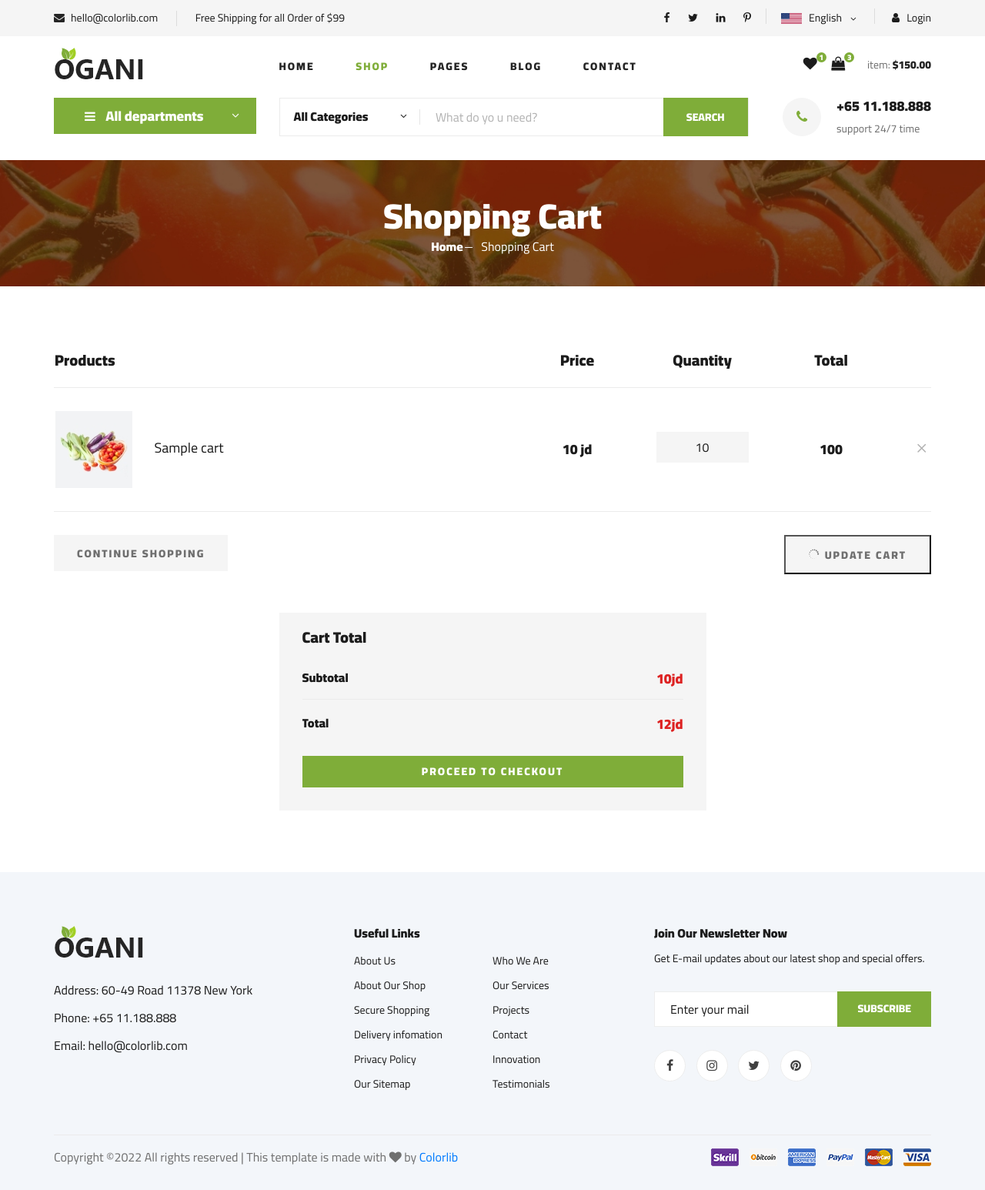
After one commit to Dokkaneh/ecommerce, a PHP site: page /dokkaneh/shoping-cart.php in a window 1280 px wide. The commit adds this page. Shown: the whole page at 77% size. Run offline with PHP 8.4, Linux system fonts and the light colour scheme; tables that the repository leaves empty or names only in its code hold one stand-in row (values such as "Sample post"); some libraries are stand-ins or nearby versions.

Commit message:
index&cart

```diff
--- /dev/null
+++ b/shoping-cart.php
@@ -0,0 +1,450 @@
+<?php require_once("connection.php");
+session_start();
+$_SESSION['status'] = true;
+$_SESSION['user_id'] = 1;
+$id = $_SESSION['user_id'];
+
+
+?>
+
+<!DOCTYPE html>
+<html lang="zxx">
+
+<head>
+    <meta charset="UTF-8">
+    <meta name="description" content="Ogani Template">
+    <meta name="keywords" content="Ogani, unica, creative, html">
+    <meta name="viewport" content="width=device-width, initial-scale=1.0">
+    <meta http-equiv="X-UA-Compatible" content="ie=edge">
+    <title>Ogani | Template</title>
+
+    <!-- Google Font -->
+    <link href="https://fonts.googleapis.com/css2?family=Cairo:wght@200;300;400;600;900&display=swap" rel="stylesheet">
+
+    <!-- Css Styles -->
+    <link rel="stylesheet" href="css/bootstrap.min.css" type="text/css">
+    <link rel="stylesheet" href="css/font-awesome.min.css" type="text/css">
+    <link rel="stylesheet" href="css/elegant-icons.css" type="text/css">
+    <link rel="stylesheet" href="css/nice-select.css" type="text/css">
+    <link rel="stylesheet" href="css/jquery-ui.min.css" type="text/css">
+    <link rel="stylesheet" href="css/owl.carousel.min.css" type="text/css">
+    <link rel="stylesheet" href="css/slicknav.min.css" type="text/css">
+    <link rel="stylesheet" href="css/style.css" type="text/css">
+</head>
+
+<body>
+    <!-- Page Preloder -->
+    <div id="preloder">
+        <div class="loader"></div>
+    </div>
+
+    <!-- Humberger Begin -->
+    <div class="humberger__menu__overlay"></div>
+    <div class="humberger__menu__wrapper">
+        <div class="humberger__menu__logo">
+            <a href="#"><img src="img/logo.png" alt=""></a>
+        </div>
+        <div class="humberger__menu__cart">
+            <ul>
+                <li><a href="#"><i class="fa fa-heart"></i> <span>1</span></a></li>
+                <li><a href="#"><i class="fa fa-shopping-bag"></i> <span>3</span></a></li>
+            </ul>
+            <div class="header__cart__price">item: <span>$150.00</span></div>
+        </div>
+        <div class="humberger__menu__widget">
+            <div class="header__top__right__language">
+                <img src="img/language.png" alt="">
+                <div>English</div>
+                <span class="arrow_carrot-down"></span>
+                <ul>
+                    <li><a href="#">Spanis</a></li>
+                    <li><a href="#">English</a></li>
+                </ul>
+            </div>
+            <div class="header__top__right__auth">
+                <a href="#"><i class="fa fa-user"></i> Login</a>
+            </div>
+        </div>
+        <nav class="humberger__menu__nav mobile-menu">
+            <ul>
+                <li class="active"><a href="./index.html">Home</a></li>
+                <li><a href="./shop-grid.html">Shop</a></li>
+                <li><a href="#">Pages</a>
+                    <ul class="header__menu__dropdown">
+                        <li><a href="./shop-details.html">Shop Details</a></li>
+                        <li><a href="./shoping-cart.html">Shoping Cart</a></li>
+                        <li><a href="./checkout.html">Check Out</a></li>
+                        <li><a href="./blog-details.html">Blog Details</a></li>
+                    </ul>
+                </li>
+                <li><a href="./blog.html">Blog</a></li>
+                <li><a href="./contact.html">Contact</a></li>
+            </ul>
+        </nav>
+        <div id="mobile-menu-wrap"></div>
+        <div class="header__top__right__social">
+            <a href="#"><i class="fa fa-facebook"></i></a>
+            <a href="#"><i class="fa fa-twitter"></i></a>
+            <a href="#"><i class="fa fa-linkedin"></i></a>
+            <a href="#"><i class="fa fa-pinterest-p"></i></a>
+        </div>
+        <div class="humberger__menu__contact">
+            <ul>
+                <li><i class="fa fa-envelope"></i> hello@colorlib.com</li>
+                <li>Free Shipping for all Order of $99</li>
+            </ul>
+        </div>
+    </div>
+    <!-- Humberger End -->
+
+    <!-- Header Section Begin -->
+    <header class="header">
+        <div class="header__top">
+            <div class="container">
+                <div class="row">
+                    <div class="col-lg-6">
+                        <div class="header__top__left">
+                            <ul>
+                                <li><i class="fa fa-envelope"></i> hello@colorlib.com</li>
+                                <li>Free Shipping for all Order of $99</li>
+                            </ul>
+                        </div>
+                    </div>
+                    <div class="col-lg-6">
+                        <div class="header__top__right">
+                            <div class="header__top__right__social">
+                                <a href="#"><i class="fa fa-facebook"></i></a>
+                                <a href="#"><i class="fa fa-twitter"></i></a>
+                                <a href="#"><i class="fa fa-linkedin"></i></a>
+                                <a href="#"><i class="fa fa-pinterest-p"></i></a>
+                            </div>
+                            <div class="header__top__right__language">
+                                <img src="img/language.png" alt="">
+                                <div>English</div>
+                                <span class="arrow_carrot-down"></span>
+                                <ul>
+                                    <li><a href="#">Spanis</a></li>
+                                    <li><a href="#">English</a></li>
+                                </ul>
+                            </div>
+                            <div class="header__top__right__auth">
+                                <a href="#"><i class="fa fa-user"></i> Login</a>
+                            </div>
+                        </div>
+                    </div>
+                </div>
+            </div>
+        </div>
+        <div class="container">
+            <div class="row">
+                <div class="col-lg-3">
+                    <div class="header__logo">
+                        <a href="./index.html"><img src="img/logo.png" alt=""></a>
+                    </div>
+                </div>
+                <div class="col-lg-6">
+                    <nav class="header__menu">
+                        <ul>
+                            <li><a href="./index.html">Home</a></li>
+                            <li class="active"><a href="./shop-grid.html">Shop</a></li>
+                            <li><a href="#">Pages</a>
+                                <ul class="header__menu__dropdown">
+                                    <li><a href="./shop-details.html">Shop Details</a></li>
+                                    <li><a href="./shoping-cart.html">Shoping Cart</a></li>
+                                    <li><a href="./checkout.html">Check Out</a></li>
+                                    <li><a href="./blog-details.html">Blog Details</a></li>
+                                </ul>
+                            </li>
+                            <li><a href="./blog.html">Blog</a></li>
+                            <li><a href="./contact.html">Contact</a></li>
+                        </ul>
+                    </nav>
+                </div>
+                <div class="col-lg-3">
+                    <div class="header__cart">
+                        <ul>
+                            <li><a href="#"><i class="fa fa-heart"></i> <span>1</span></a></li>
+                            <li><a href="#"><i class="fa fa-shopping-bag"></i> <span>3</span></a></li>
+                        </ul>
+                        <div class="header__cart__price">item: <span>$150.00</span></div>
+                    </div>
+                </div>
+            </div>
+            <div class="humberger__open">
+                <i class="fa fa-bars"></i>
+            </div>
+        </div>
+    </header>
+    <!-- Header Section End -->
+
+    <!-- Hero Section Begin -->
+    <section class="hero hero-normal">
+        <div class="container">
+            <div class="row">
+                <div class="col-lg-3">
+                    <div class="hero__categories">
+                        <div class="hero__categories__all">
+                            <i class="fa fa-bars"></i>
+                            <span>All departments</span>
+                        </div>
+                        <ul>
+                            <li><a href="#">Fresh Meat</a></li>
+                            <li><a href="#">Vegetables</a></li>
+                            <li><a href="#">Fruit & Nut Gifts</a></li>
+                            <li><a href="#">Fresh Berries</a></li>
+                            <li><a href="#">Ocean Foods</a></li>
+                            <li><a href="#">Butter & Eggs</a></li>
+                            <li><a href="#">Fastfood</a></li>
+                            <li><a href="#">Fresh Onion</a></li>
+                            <li><a href="#">Papayaya & Crisps</a></li>
+                            <li><a href="#">Oatmeal</a></li>
+                            <li><a href="#">Fresh Bananas</a></li>
+                        </ul>
+                    </div>
+                </div>
+                <div class="col-lg-9">
+                    <div class="hero__search">
+                        <div class="hero__search__form">
+                            <form action="#">
+                                <div class="hero__search__categories">
+                                    All Categories
+                                    <span class="arrow_carrot-down"></span>
+                                </div>
+                                <input type="text" placeholder="What do yo u need?">
+                                <button type="submit" class="site-btn">SEARCH</button>
+                            </form>
+                        </div>
+                        <div class="hero__search__phone">
+                            <div class="hero__search__phone__icon">
+                                <i class="fa fa-phone"></i>
+                            </div>
+                            <div class="hero__search__phone__text">
+                                <h5>+65 11.188.888</h5>
+                                <span>support 24/7 time</span>
+                            </div>
+                        </div>
+                    </div>
+                </div>
+            </div>
+        </div>
+    </section>
+    <!-- Hero Section End -->
+
+    <!-- Breadcrumb Section Begin -->
+    <section class="breadcrumb-section set-bg" data-setbg="img/breadcrumb.jpg">
+        <div class="container">
+            <div class="row">
+                <div class="col-lg-12 text-center">
+                    <div class="breadcrumb__text">
+                        <h2>Shopping Cart</h2>
+                        <div class="breadcrumb__option">
+                            <a href="./index.html">Home</a>
+                            <span>Shopping Cart</span>
+                        </div>
+                    </div>
+                </div>
+            </div>
+        </div>
+    </section>
+    <!-- Breadcrumb Section End -->
+
+    <!-- Shoping Cart Section Begin -->
+    <section class="shoping-cart spad">
+        <div class="container">
+            <div class="row">
+                <div class="col-lg-12">
+                    <div class="shoping__cart__table">
+                        <table>
+                            <thead>
+                                <tr>
+                                    <th class="shoping__product">Products</th>
+                                    <th>Price</th>
+                                    <th>Quantity</th>
+                                    <th>Total</th>
+                                    <th></th>
+                                </tr>
+                            </thead>
+                            <tbody>
+                                <?php
+                                if (isset($_SESSION['status'])) {
+                                    $id = $_SESSION['user_id'];
+
+                                    $sql = "SELECT * FROM products
+                                            INNER JOIN cart ON products.id = cart.products_id;";
+                                    $stmt = $conn->query($sql);
+                                    $cart_product = $stmt->fetchAll(PDO::FETCH_ASSOC);
+
+                                    foreach ($cart_product as $item) {
+                                        $product_name = $item['name'];
+                                        $product_image = $item['image'];
+                                        $product_price = $item['price'] * (100 - $item['discount']) / 100;
+                                        $product_quantity = $item['quantity'];
+                                        $total = $product_quantity *  $product_price;
+                                        $user_id = $item['user_id'];
+                                        $cart_id = $item['cart_id'];
+
+                                        echo "<form action='addtocart.php' method='post'>";
+
+                                        echo " <tr>
+                                    <td class='shoping__cart__item'>
+                                        <img src='img/cart/cart-1.jpg'>
+                                        <h5>$product_name</h5>
+                                    </td>
+                                    <td class='shoping__cart__price'>
+                                        $product_price jd
+                                    </td>
+                                    <td class='shoping__cart__quantity'>
+                                        <div class='quantity'>
+                                            <div class='pro-qty'>
+                                            <input name='$cart_id' type='text' value='$product_quantity'>
+                                            <input name='user_id' type='hidden' value='$user_id'>
+                                            <input name='new_total' type='hidden' value='$total'>
+                                                                                        </div>
+                                        </div>
+                                    </td>
+                                    <td class='shoping__cart__total'>
+                                        $total
+                                    </td>
+                                    <td class='shoping__cart__item__close'>
+                                        <span class='icon_close'></span>
+                                    </td>
+                                </tr> ";
+                                    }
+
+                                ?>
+
+                            </tbody>
+                        </table>
+                    </div>
+                </div>
+            </div>
+            <div class="row">
+                <div class="col-lg-12">
+                    <div class="shoping__cart__btns">
+                        <a href="shop.php" class="primary-btn cart-btn">CONTINUE SHOPPING</a>
+                        <button class="primary-btn cart-btn cart-btn-right" name="updateCart" type="submit" value="update">
+                            <span class="icon_loading"></span> Update Cart</button>
+                    </div>
+                </div>
+                </form>
+            <?php
+                                    $id = $_SESSION['user_id'];
+                                    $sql = "SELECT * FROM cart where user_id=$id";
+                                    $stmt = $conn->query($sql);
+                                    $cart_summary = $stmt->fetchAll(PDO::FETCH_ASSOC);
+                                    $totalsum = 0;
+                                    $shipping = 2;
+                                    foreach ($cart_summary as $item) {
+                                        $totalsum += $item['total'];
+                                        if ($totalsum > 20)
+                                            $shipping = 0;
+                                    }
+                                }
+            ?>
+
+
+
+
+            <div class="col-lg-6 offset-3">
+                <div class="shoping__checkout">
+                    <h5>Cart Total</h5>
+                    <ul>
+                        <li>Subtotal <span> <?php echo $totalsum .  "jd" ?> </span></li>
+                        <li>Total <span><?php echo $totalsum + $shipping . "jd" ?> </span></li>
+                    </ul>
+                    <a href="#" class="primary-btn">PROCEED TO CHECKOUT</a>
+                </div>
+            </div>
+            </div>
+        </div>
+    </section>
+    <!-- Shoping Cart Section End -->
+
+    <!-- Footer Section Begin -->
+    <footer class="footer spad">
+        <div class="container">
+            <div class="row">
+                <div class="col-lg-3 col-md-6 col-sm-6">
+                    <div class="footer__about">
+                        <div class="footer__about__logo">
+                            <a href="./index.html"><img src="img/logo.png" alt=""></a>
+                        </div>
+                        <ul>
+                            <li>Address: 60-49 Road 11378 New York</li>
+                            <li>Phone: +65 11.188.888</li>
+                            <li>Email: hello@colorlib.com</li>
+                        </ul>
+                    </div>
+                </div>
+                <div class="col-lg-4 col-md-6 col-sm-6 offset-lg-1">
+                    <div class="footer__widget">
+                        <h6>Useful Links</h6>
+                        <ul>
+                            <li><a href="#">About Us</a></li>
+                            <li><a href="#">About Our Shop</a></li>
+                            <li><a href="#">Secure Shopping</a></li>
+                            <li><a href="#">Delivery infomation</a></li>
+                            <li><a href="#">Privacy Policy</a></li>
+                            <li><a href="#">Our Sitemap</a></li>
+                        </ul>
+                        <ul>
+                            <li><a href="#">Who We Are</a></li>
+                            <li><a href="#">Our Services</a></li>
+                            <li><a href="#">Projects</a></li>
+                            <li><a href="#">Contact</a></li>
+                            <li><a href="#">Innovation</a></li>
+                            <li><a href="#">Testimonials</a></li>
+                        </ul>
+                    </div>
+                </div>
+                <div class="col-lg-4 col-md-12">
+                    <div class="footer__widget">
+                        <h6>Join Our Newsletter Now</h6>
+                        <p>Get E-mail updates about our latest shop and special offers.</p>
+                        <form action="#">
+                            <input type="text" placeholder="Enter your mail">
+                            <button type="submit" class="site-btn">Subscribe</button>
+                        </form>
+                        <div class="footer__widget__social">
+                            <a href="#"><i class="fa fa-facebook"></i></a>
+                            <a href="#"><i class="fa fa-instagram"></i></a>
+                            <a href="#"><i class="fa fa-twitter"></i></a>
+                            <a href="#"><i class="fa fa-pinterest"></i></a>
+                        </div>
+                    </div>
+                </div>
+            </div>
+            <div class="row">
+                <div class="col-lg-12">
+                    <div class="footer__copyright">
+                        <div class="footer__copyright__text">
+                            <p>
+                                <!-- Link back to Colorlib can't be removed. Template is licensed under CC BY 3.0. -->
+                                Copyright &copy;<script>
+                                    document.write(new Date().getFullYear());
+                                </script> All rights reserved | This template is made with <i class="fa fa-heart" aria-hidden="true"></i> by <a href="https://colorlib.com" target="_blank">Colorlib</a>
+                                <!-- Link back to Colorlib can't be removed. Template is licensed under CC BY 3.0. -->
+                            </p>
+                        </div>
+                        <div class="footer__copyright__payment"><img src="img/payment-item.png" alt=""></div>
+                    </div>
+                </div>
+            </div>
+        </div>
+    </footer>
+    <!-- Footer Section End -->
+
+    <!-- Js Plugins -->
+    <script src="js/jquery-3.3.1.min.js"></script>
+    <script src="js/bootstrap.min.js"></script>
+    <script src="js/jquery.nice-select.min.js"></script>
+    <script src="js/jquery-ui.min.js"></script>
+    <script src="js/jquery.slicknav.js"></script>
+    <script src="js/mixitup.min.js"></script>
+    <script src="js/owl.carousel.min.js"></script>
+    <script src="js/main.js"></script>
+
+
+</body>
+
+</html>
```
Also changed, not shown: addToCart.php (+21 -0 lines).
